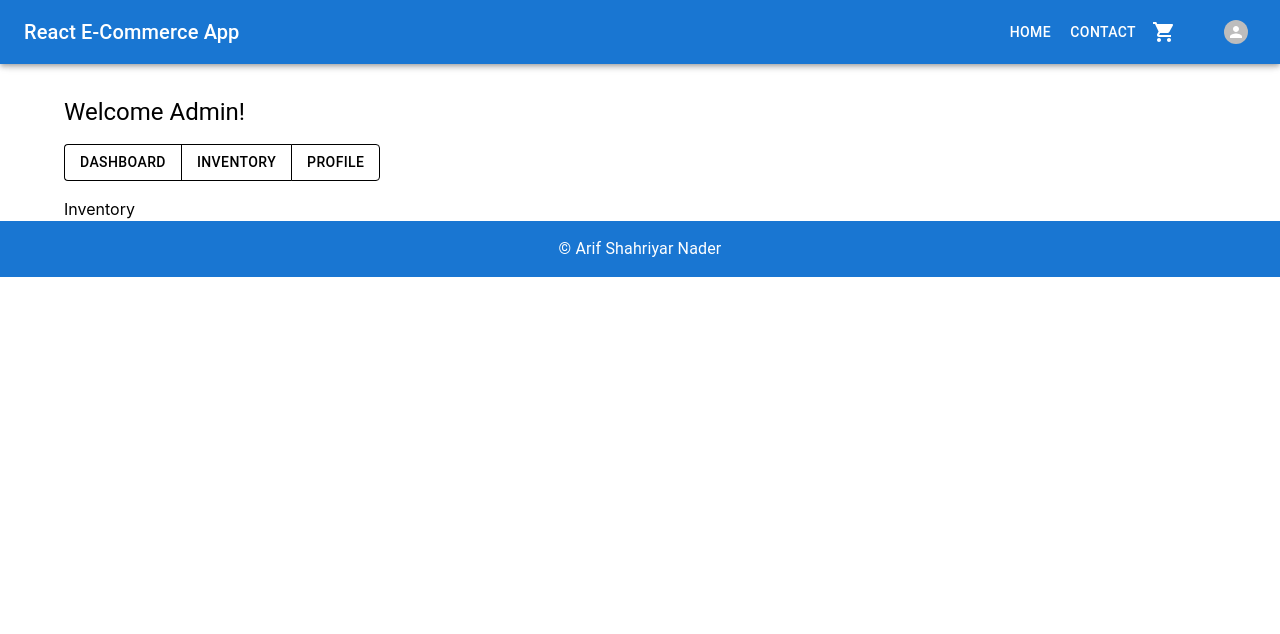
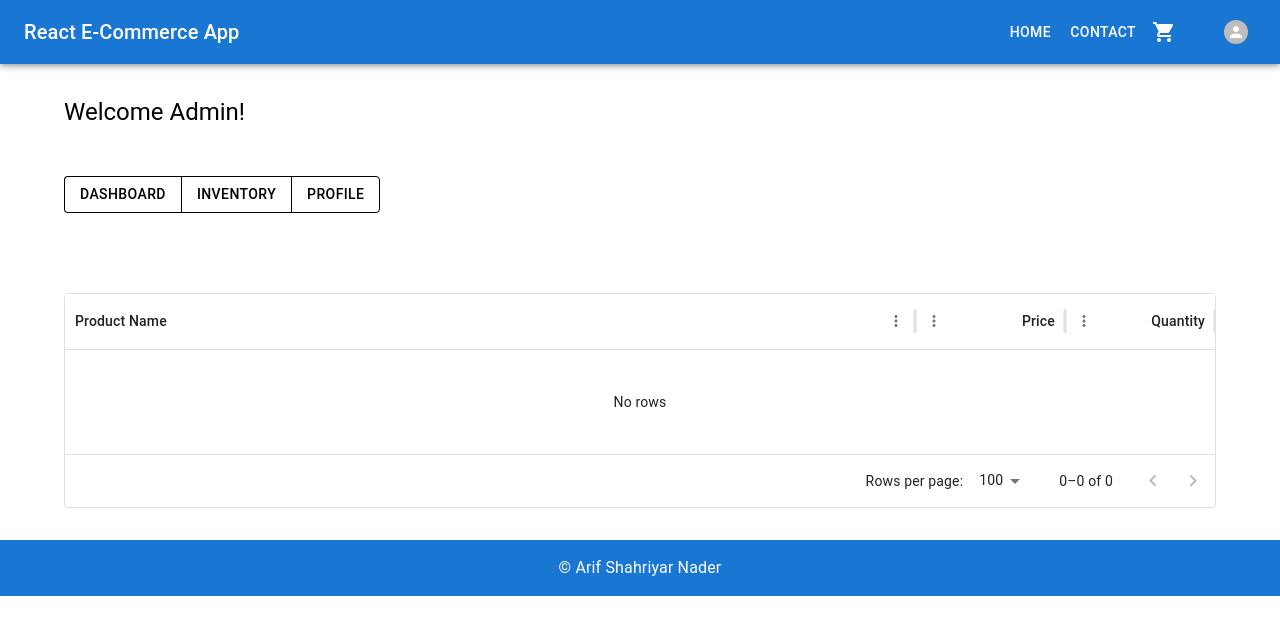
Before and after one commit to arifshahriyarnader/e-commerce-app, a React (Create React App) app in the folder client/: page /admin/inventory in a window 1280 px wide. Shown: the top 634 px of the page. Built offline with nearby package versions, Linux system fonts and the light colour scheme.

Commit message:
Add datagrid table for inventory page

```diff
--- a/client/src/common/components/index.js
+++ b/client/src/common/components/index.js
@@ -22,6 +22,7 @@ import {
   MenuItem,
   MenuList
 } from "@mui/material";
+import { DataGrid } from '@mui/x-data-grid';
 
 export {
   Box,
@@ -46,4 +47,5 @@ export {
   Menu,
   MenuItem,
   MenuList,
+  DataGrid as Table
 };
--- a/client/src/components/index.js
+++ b/client/src/components/index.js
@@ -1,4 +1,5 @@
 export * from './leftPanel/FilterSection';
 export * from './product/ProductGrid';
+export * from './product/ProductTable';
 export  * from './appBar/AppBar';
 export * from './Footer/Footer'
--- /dev/null
+++ b/client/src/components/product/ProductTable.jsx
@@ -0,0 +1,27 @@
+import { Box, Table, } from '../../common/components';
+
+export const ProductTable = () => {
+  return (
+    <Box py={4}>
+     <Table columns={[
+      {
+        field:'name',
+        headerName:'Product Name',
+        flex:1
+    },
+    {
+      field:'price',
+      headerName:'Price',
+      type:'number',
+      width:150
+    },
+    {
+      field:'quantity',
+      headerName:'Quantity',
+      width:150,
+      type:'number'
+    },
+     ]} rows={[]} />
+    </Box>
+  )
+}
--- a/client/src/pages/adminLayout/AdminLayout.jsx
+++ b/client/src/pages/adminLayout/AdminLayout.jsx
@@ -1,19 +1,33 @@
-import { Box, Button, ButtonGroup, Stack, Typography } from '../../common/components';
-import React from 'react'
-import { Link, Outlet } from 'react-router-dom'
+import {
+  Box,
+  Button,
+  ButtonGroup,
+  Stack,
+  Typography,
+} from "../../common/components";
+import React from "react";
+import { Link, Outlet } from "react-router-dom";
 
 export const AdminLayout = () => {
   return (
     <Stack width={1} px={8} spacing={2}>
-    <Typography variant='h5' paddingTop={12}>Welcome Admin!</Typography>
-    <Box>
+      <Typography variant="h5" paddingTop={12}>
+        Welcome Admin!
+      </Typography>
+      <Box py={4}>
         <ButtonGroup>
-    <Button color="inherit" component={Link} to="/admin">Dashboard</Button>
-    <Button color="inherit" component={Link} to="/admin/inventory">Inventory</Button>
-    <Button color="inherit" component={Link} to="/admin/admin-profile">Profile</Button>
+          <Button color="inherit" component={Link} to="/admin">
+            Dashboard
+          </Button>
+          <Button color="inherit" component={Link} to="/admin/inventory">
+            Inventory
+          </Button>
+          <Button color="inherit" component={Link} to="/admin/admin-profile">
+            Profile
+          </Button>
         </ButtonGroup>
       </Box>
       <Outlet />
     </Stack>
-  )
-}
+  );
+};
--- a/client/src/pages/adminLayout/Inventory.jsx
+++ b/client/src/pages/adminLayout/Inventory.jsx
@@ -1,9 +1,11 @@
+import {Box} from '../../common/components';
 import React from 'react'
+import { ProductTable } from '../../components/';
 
 export const Inventory = () => {
   return (
-    <div>
-      <h1>Inventory</h1>
-    </div>
+    <Box>
+      <ProductTable />
+    </Box>
   )
 }
--- a/client/src/pages/adminLayout/index.js
+++ b/client/src/pages/adminLayout/index.js
@@ -1,4 +1,3 @@
 export * from './AdminLayout';
 export * from './Inventory';
-export * from './AddProducts';
 export * from './AdminProfile';
```
Lines whose indentation alone changed are shown as unchanged.
